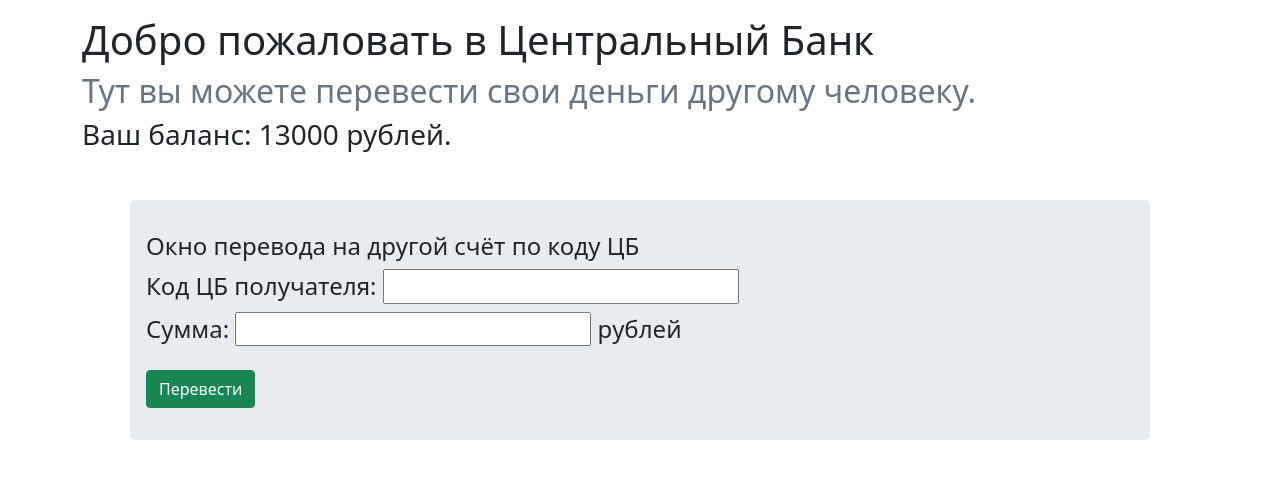
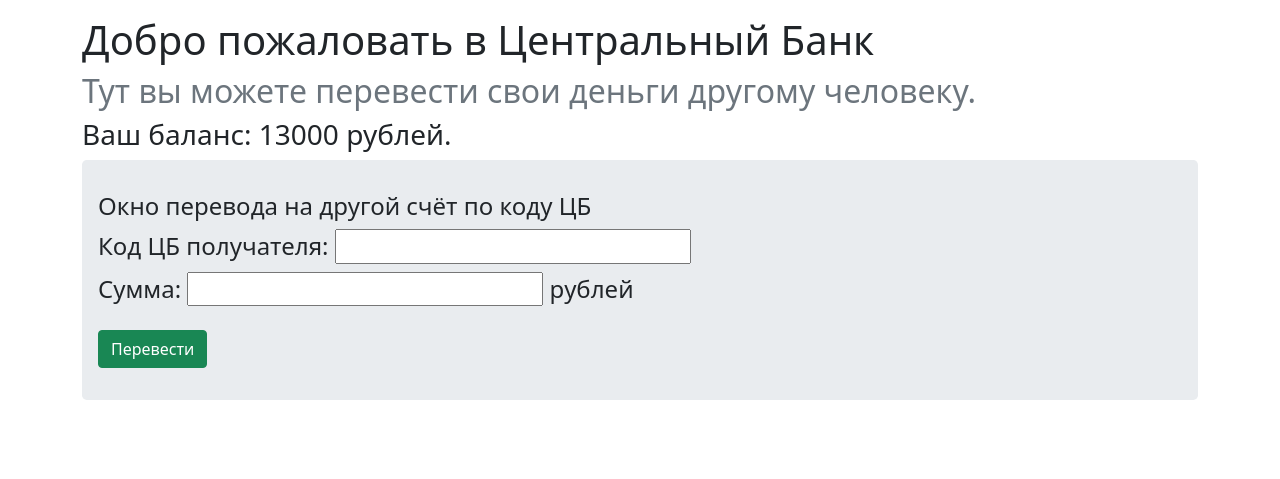
Before and after one commit to kurlikamurlika/gos_uslugi, a Django app: page /send/ in a window 1280 px wide. Shown: the part 56-535 px from the top of the page. Run offline with Django 4.2, Linux system fonts and the light colour scheme; a user stored in the database is signed in; data comes from the database, SQL or seed files in the repository.

Commit message:
New files

```diff
--- a/bank/templates/bank/send.html
+++ b/bank/templates/bank/send.html
@@ -8,7 +8,7 @@
         <h2 class="text-secondary">Тут вы можете перевести свои деньги другому человеку.</h2>
         {% if has_bank %}
             <h3>Ваш баланс: {{ bank_account.balance }} рублей.</h3>
-            <div class="jumbotron m-5" id="send_money_code">
+            <div class="jumbotron" id="send_money_code">
                 <h4>Окно перевода на другой счёт по коду ЦБ</h4>
                 <form method="post" action="">
                     {% csrf_token %}
--- /dev/null
+++ b/bank/templates/bank/successful_payment.html
@@ -0,0 +1,5 @@
+{% extends 'bank/base.html' %}
+{% block page_title %}Квитанция об успешной оплате{% endblock %}
+{% block body_content %}
+
+{% endblock %}
```
